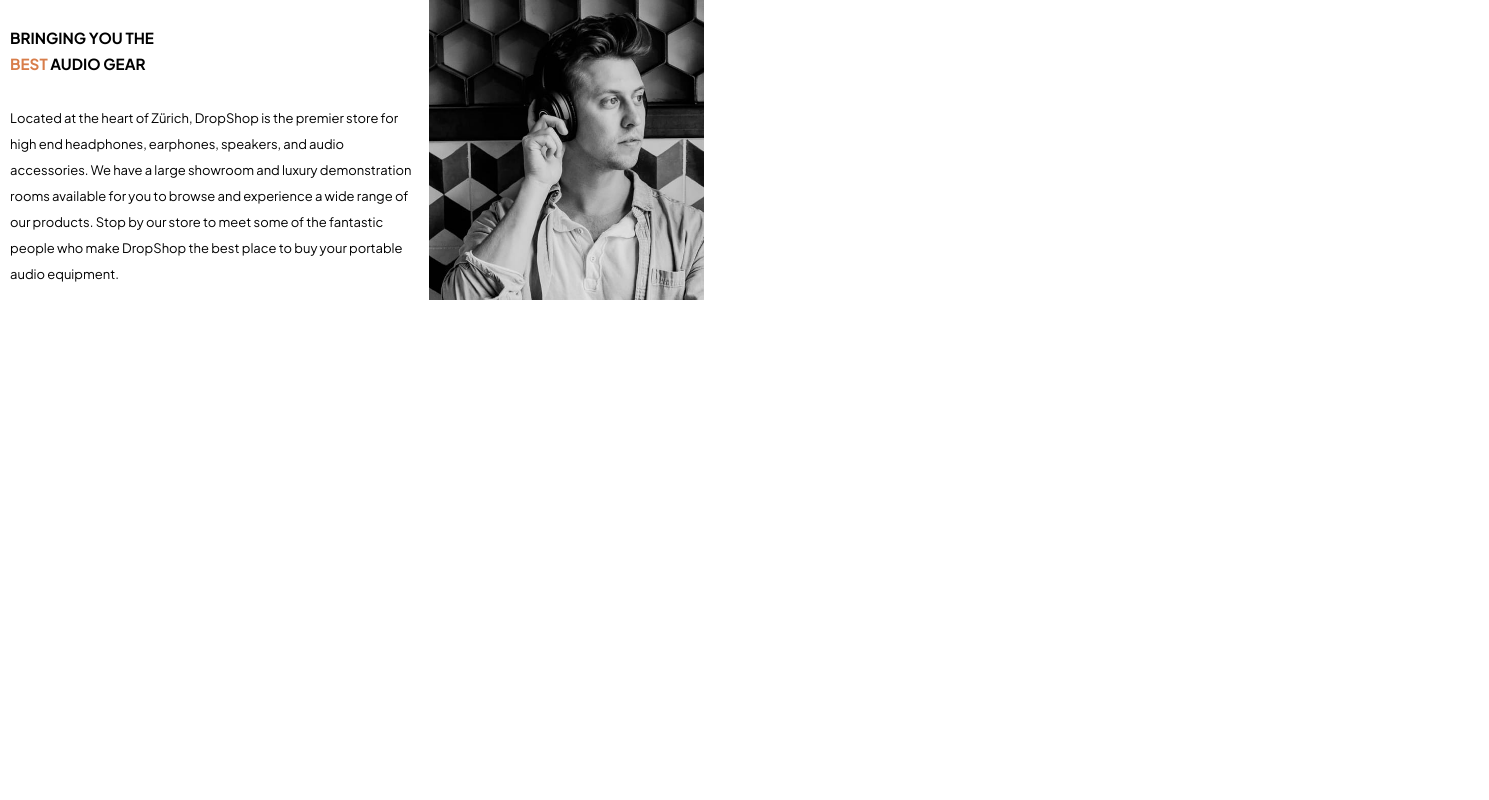
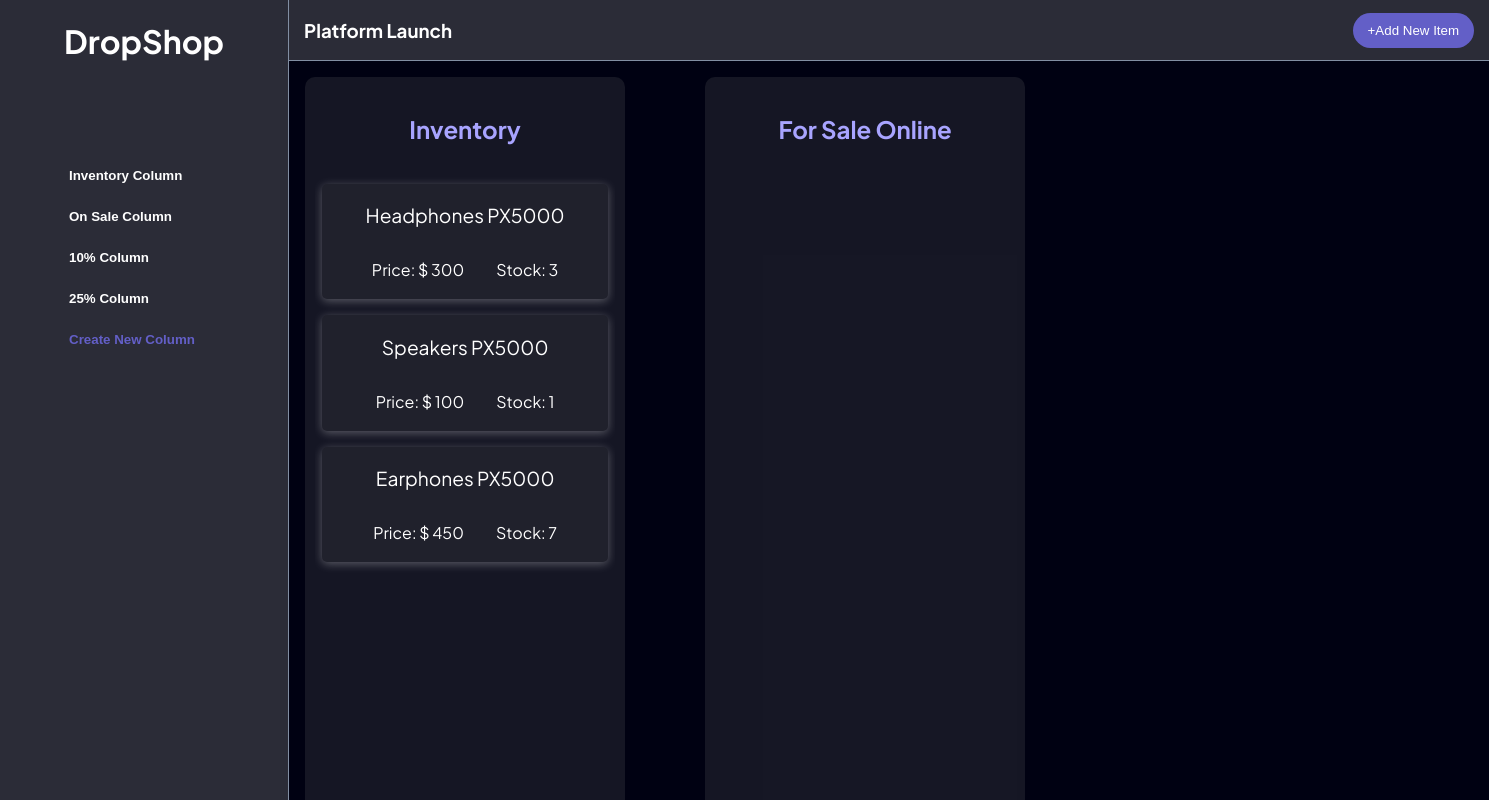
Before and after one commit to DanK1368/dropshop, a React (Create React App) app in the folder frontend/: page / in a window 1280 px wide. Shown: the whole page, 1489 px wide, since content can reach past the window. Built offline with nearby package versions, Linux system fonts and the light colour scheme.

Commit message:
Update frontend/src/App.js

```diff
--- a/frontend/src/App.js
+++ b/frontend/src/App.js
@@ -7,13 +7,11 @@
 function App() {
   return (
     <div>
-      <BottomPicture/>
-      {/* <ItemForSale /> */}
-      {/**
+
       <Routes>
         <Route path="/" element={<SellerPage />} />
       </Routes>
-       */}
+
     </div>
   );
 }
```
